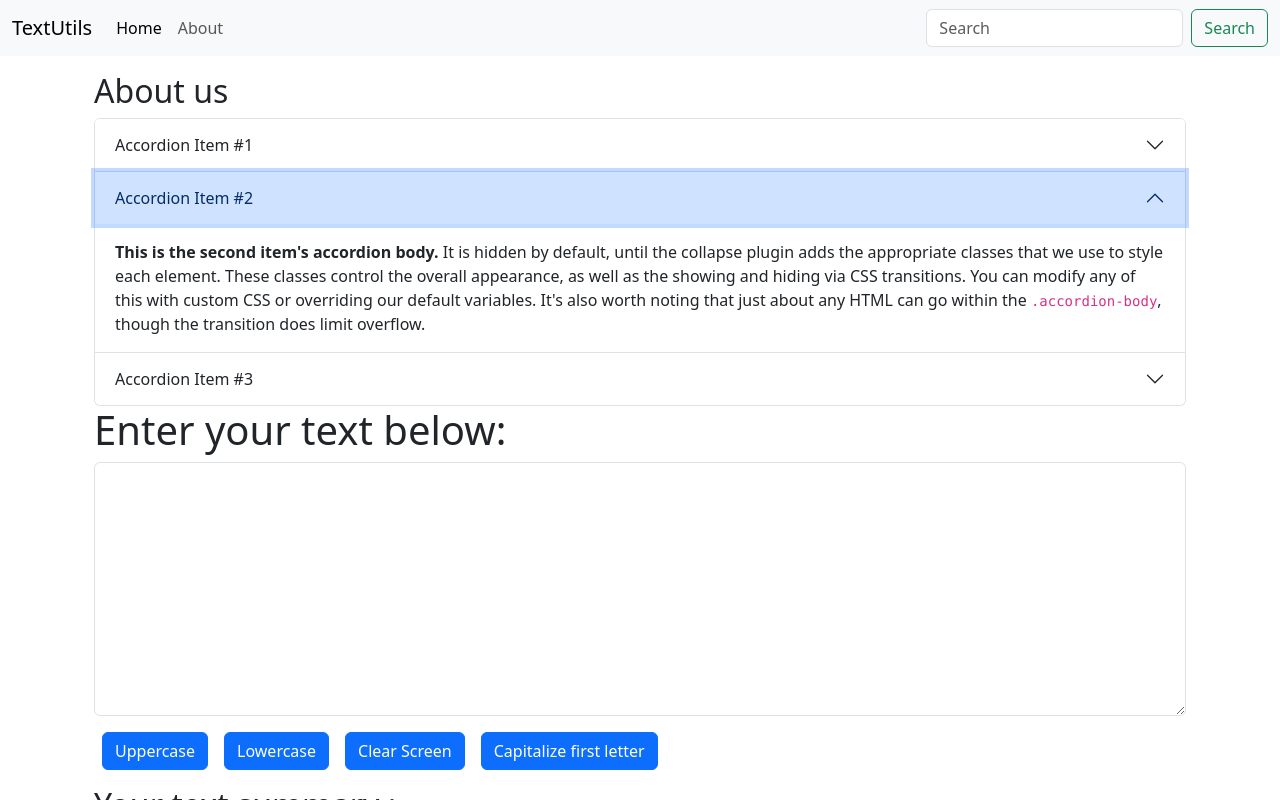
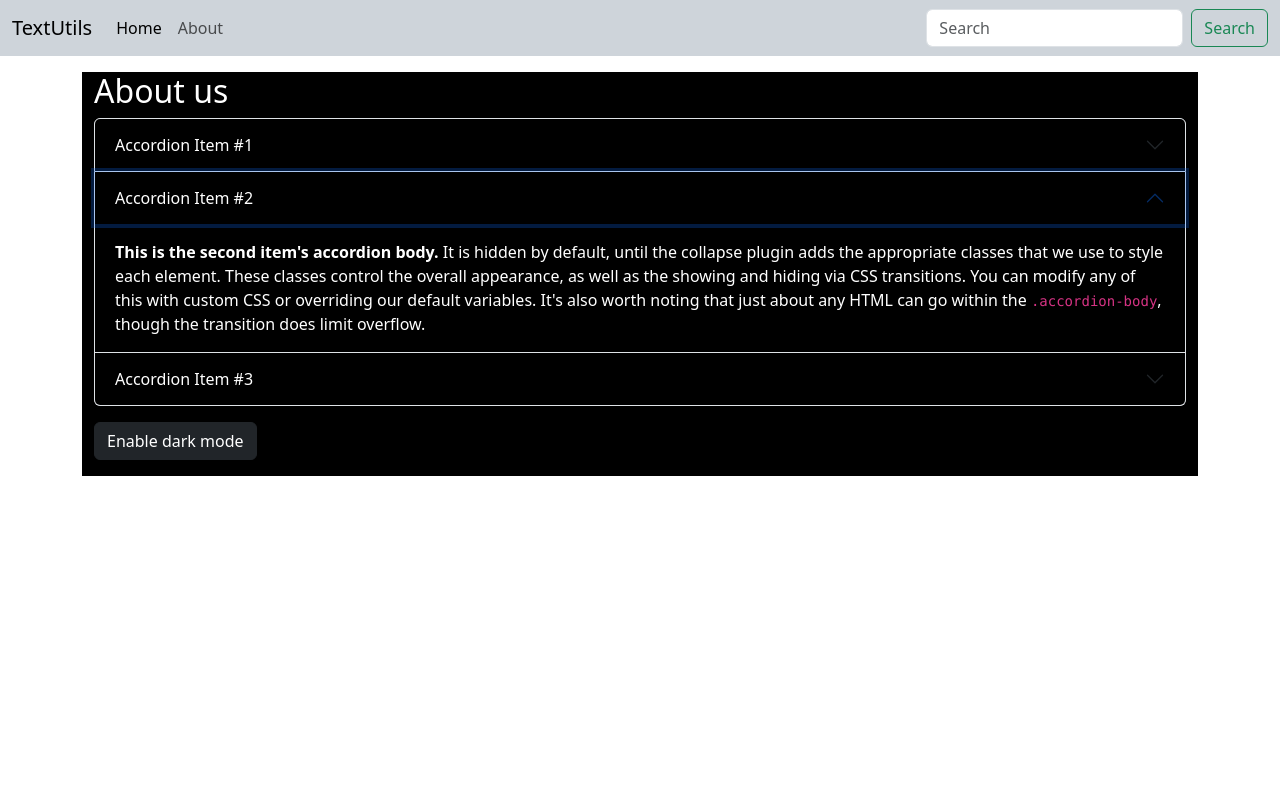
Before and after one commit to 1Mangesh1/Text-Utils, a React (Create React App) app: page / in a window 1280 px wide. Both pictures are taken after a click on the button "Accordion Item #2". Shown: the top 800 px of the page. Built offline with nearby package versions, Linux system fonts and the light colour scheme.

Commit message:
darkmode

```diff
--- a/src/App.js
+++ b/src/App.js
@@ -1,8 +1,12 @@
 //import logo from './logo.svg';
 import './App.css';
+import Aboutus from './components/Aboutus';
 import Navbar from './components/Navbar';
-import Textform from './components/Textform';
-import About from './components/About'
+//import Textform from './components/Textform';
+
+
+
+
 
 
 function App() {
@@ -10,8 +14,8 @@ function App() {
     <>
          <Navbar title="TextUtils" />
          <div className="container my-3">
-          <About/>
-         <Textform heading = "Enter your text below:"/>
+   <Aboutus/>
+         {/* <Textform heading = "Enter your text below:"/> */}
          </div>
 
      {/* <Navbar title="TextUtils" aboutText="About TextUtils"/> */}
--- a/src/components/About.js
+++ /dev/null
@@ -1,47 +0,0 @@
-import React from 'react'
-
-export default function about() {
-  return (
-    <div className='container'>
-    <h2>About us</h2>
-    <div class="accordion" id="accordionExample">
-    <div class="accordion-item">
-      <h2 class="accordion-header">
-        <button class="accordion-button" type="button" data-bs-toggle="collapse" data-bs-target="#collapseOne" aria-expanded="true" aria-controls="collapseOne">
-          Accordion Item #1
-        </button>
-      </h2>
-      <div id="collapseOne" class="accordion-collapse collapse show" data-bs-parent="#accordionExample">
-        <div class="accordion-body">
-          <strong>This is the first item's accordion body.</strong> It is shown by default, until the collapse plugin adds the appropriate classes that we use to style each element. These classes control the overall appearance, as well as the showing and hiding via CSS transitions. You can modify any of this with custom CSS or overriding our default variables. It's also worth noting that just about any HTML can go within the <code>.accordion-body</code>, though the transition does limit overflow.
-        </div>
-      </div>
-    </div>
-    <div class="accordion-item">
-      <h2 class="accordion-header">
-        <button class="accordion-button collapsed" type="button" data-bs-toggle="collapse" data-bs-target="#collapseTwo" aria-expanded="false" aria-controls="collapseTwo">
-          Accordion Item #2
-        </button>
-      </h2>
-      <div id="collapseTwo" class="accordion-collapse collapse" data-bs-parent="#accordionExample">
-        <div class="accordion-body">
-          <strong>This is the second item's accordion body.</strong> It is hidden by default, until the collapse plugin adds the appropriate classes that we use to style each element. These classes control the overall appearance, as well as the showing and hiding via CSS transitions. You can modify any of this with custom CSS or overriding our default variables. It's also worth noting that just about any HTML can go within the <code>.accordion-body</code>, though the transition does limit overflow.
-        </div>
-      </div>
-    </div>
-    <div class="accordion-item">
-      <h2 class="accordion-header">
-        <button class="accordion-button collapsed" type="button" data-bs-toggle="collapse" data-bs-target="#collapseThree" aria-expanded="false" aria-controls="collapseThree">
-          Accordion Item #3
-        </button>
-      </h2>
-      <div id="collapseThree" class="accordion-collapse collapse" data-bs-parent="#accordionExample">
-        <div class="accordion-body">
-          <strong>This is the third item's accordion body.</strong> It is hidden by default, until the collapse plugin adds the appropriate classes that we use to style each element. These classes control the overall appearance, as well as the showing and hiding via CSS transitions. You can modify any of this with custom CSS or overriding our default variables. It's also worth noting that just about any HTML can go within the <code>.accordion-body</code>, though the transition does limit overflow.
-        </div>
-      </div>
-    </div>
-  </div>
-  </div>
-  )
-}
--- /dev/null
+++ b/src/components/Aboutus.js
@@ -0,0 +1,75 @@
+import React, { useState } from 'react'
+
+
+
+export default function Aboutus() {
+    const [myStyle,setMyStyle] = useState(
+        {
+            color : 'white',
+            backgroundColor : 'black '
+
+        })
+
+        const [btnText, setBtnText] = useState("Enable dark mode")
+
+    const toggleStyle = ()=>
+    {
+        if(myStyle.color==='white'){
+            setMyStyle({
+                color : 'black',
+                backgroundColor : 'white '
+            })
+            setBtnText("Enable dark mode")
+        }else{setMyStyle({
+            color : 'white',
+            backgroundColor : 'black '
+        })
+        setBtnText("Enable light mode")
+    }
+    }
+    return (
+
+    <div className='container' style={myStyle}>
+    <h2>About us</h2>
+        <div className="accordion" id="accordionExample" style={myStyle}>
+  <div className="accordion-item">
+    <h2 className="accordion-header">
+      <button className="accordion-button" style={myStyle} type="button" data-bs-toggle="collapse" data-bs-target="#collapseOne" aria-expanded="true" aria-controls="collapseOne">
+        Accordion Item #1
+      </button>
+    </h2>
+    <div id="collapseOne" className="accordion-collapse collapse show" data-bs-parent="#accordionExample">
+      <div className="accordion-body" style={myStyle}>
+        <strong>This is the first item's accordion body.</strong> It is shown by default, until the collapse plugin adds the appropriate classes that we use to style each element. These classes control the overall appearance, as well as the showing and hiding via CSS transitions. You can modify any of this with custom CSS or overriding our default variables. It's also worth noting that just about any HTML can go within the <code>.accordion-body</code>, though the transition does limit overflow.
+      </div>
+    </div>
+  </div>
+  <div className="accordion-item">
+    <h2 className="accordion-header">
+      <button className="accordion-button collapsed" style={myStyle} type="button" data-bs-toggle="collapse" data-bs-target="#collapseTwo" aria-expanded="false" aria-controls="collapseTwo">
+        Accordion Item #2
+      </button>
+    </h2>
+    <div id="collapseTwo" className="accordion-collapse collapse" data-bs-parent="#accordionExample">
+      <div className="accordion-body" style={myStyle}>
+        <strong>This is the second item's accordion body.</strong> It is hidden by default, until the collapse plugin adds the appropriate classes that we use to style each element. These classes control the overall appearance, as well as the showing and hiding via CSS transitions. You can modify any of this with custom CSS or overriding our default variables. It's also worth noting that just about any HTML can go within the <code>.accordion-body</code>, though the transition does limit overflow.
+      </div>
+    </div>
+  </div>
+  <div className="accordion-item">
+    <h2 className="accordion-header">
+      <button className="accordion-button collapsed" style={myStyle} type="button" data-bs-toggle="collapse" data-bs-target="#collapseThree" aria-expanded="false" aria-controls="collapseThree">
+        Accordion Item #3
+      </button>
+    </h2>
+    <div id="collapseThree" className="accordion-collapse collapse" data-bs-parent="#accordionExample">
+      <div className="accordion-body" style={myStyle}>
+        <strong>This is the third item's accordion body.</strong> It is hidden by default, until the collapse plugin adds the appropriate classes that we use to style each element. These classes control the overall appearance, as well as the showing and hiding via CSS transitions. You can modify any of this with custom CSS or overriding our default variables. It's also worth noting that just about any HTML can go within the <code>.accordion-body</code>, though the transition does limit overflow.
+      </div>
+    </div>
+  </div>
+</div>
+<button onClick={toggleStyle} type="button" className="btn btn-dark my-3">{btnText}</button>
+    </div>
+  )
+}
--- a/src/components/Navbar.js
+++ b/src/components/Navbar.js
@@ -3,7 +3,7 @@ import PropTypes from 'prop-types'
 
 export default function Navbar(props) {
   return (
-<nav className="navbar navbar-expand-lg bg-body-tertiary">
+<nav className="navbar navbar-expand-lg bg-dark-subtle ">
   <div className="container-fluid">
     <a className="navbar-brand" href="/">{props.title}</a>
     <button className="navbar-toggler" type="button" data-bs-toggle="collapse" data-bs-target="#navbarSupportedContent" aria-controls="navbarSupportedContent" aria-expanded="false" aria-label="Toggle navigation">
```
